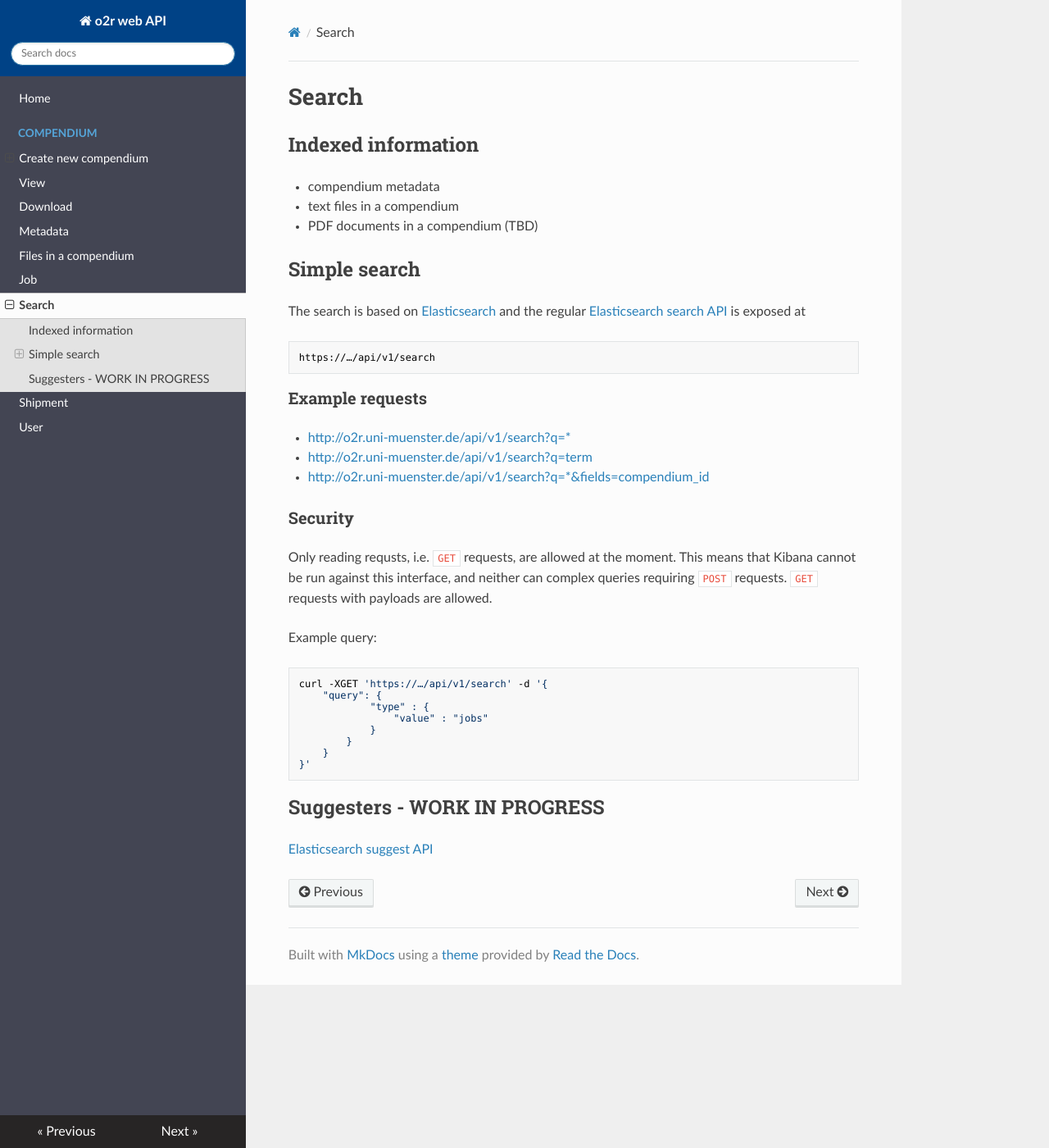
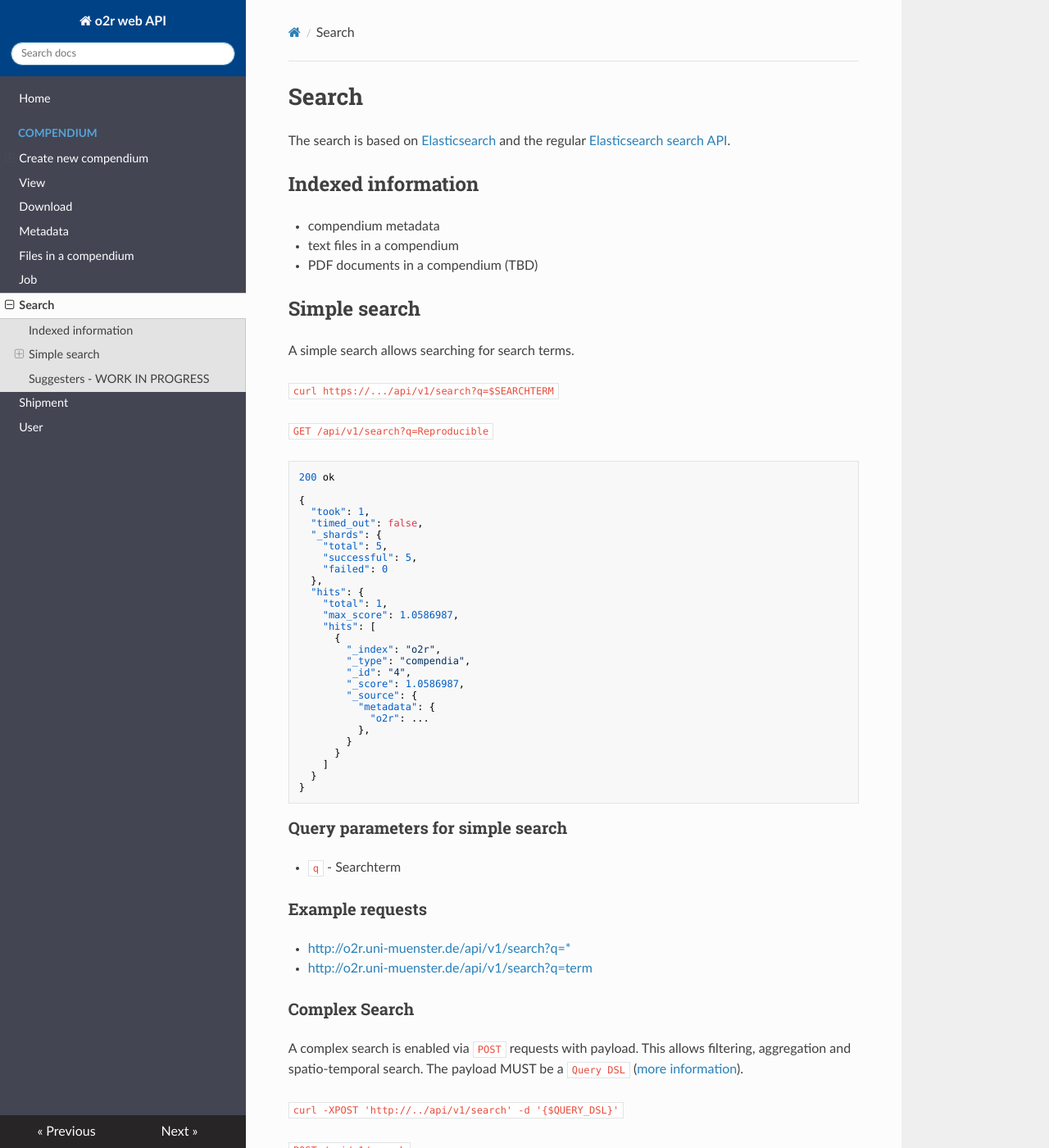
Before and after one commit to o2r-project/api, an MkDocs documentation site: the page built from docs/search.md, in a window 1280 px wide and 1400 px high. Shown: the whole window at 82% size. Built offline with MkDocs 1.6.1, drawn with Linux system fonts in a browser that asks for light colours; nearby versions of some CDN libraries; old or Windows-style settings are respelled for this version of MkDocs; some of the changed text lies outside the part shown.

Commit message:
update search api
  - allow two endpoints (GET with query parameter q, POST with payload)
  - remove security section, since nginx configuration will be changed
  - add example requests

````diff
--- a/docs/search.md
+++ b/docs/search.md
@@ -1,4 +1,6 @@
 # Search
+
+The search is based on [Elasticsearch](https://www.elastic.co/) and the regular [Elasticsearch search API](https://www.elastic.co/guide/en/elasticsearch/reference/current/search.html).
 
 ## Indexed information
 
@@ -8,31 +10,122 @@
 
 ## Simple search
 
-The search is based on [Elasticsearch](https://www.elastic.co/) and the regular [Elasticsearch search API](https://www.elastic.co/guide/en/elasticsearch/reference/current/search.html) is exposed at
+A simple search allows searching for search terms.
 
-```bash
-https://…/api/v1/search
+`curl https://.../api/v1/search?q=$SEARCHTERM`
+
+`GET /api/v1/search?q=Reproducible`
+
+```json
+200 ok
+
+{
+  "took": 1,
+  "timed_out": false,
+  "_shards": {
+    "total": 5,
+    "successful": 5,
+    "failed": 0
+  },
+  "hits": {
+    "total": 1,
+    "max_score": 1.0586987,
+    "hits": [
+      {
+        "_index": "o2r",
+        "_type": "compendia",
+        "_id": "4",
+        "_score": 1.0586987,
+        "_source": {
+          "metadata": {
+            "o2r": ...
+          },
+        }
+      }
+    ]
+  }
+}
 ```
+
+### Query parameters for simple search
+
+- `q` - Searchterm
 
 ### Example requests
 
 - [http://o2r.uni-muenster.de/api/v1/search?q=*](http://o2r.uni-muenster.de/api/v1/search?q=*)
 - [http://o2r.uni-muenster.de/api/v1/search?q=term](http://o2r.uni-muenster.de/api/v1/search?q=term)
-- [http://o2r.uni-muenster.de/api/v1/search?q=*&fields=compendium_id](http://o2r.uni-muenster.de/api/v1/search?q=*&fields=compendium_id)
 
-### Security
+### Complex Search
 
-Only reading requsts, i.e. `GET` requests, are allowed at the moment. This means that Kibana cannot be run against this interface, and neither can complex queries requiring `POST` requests. `GET` requests with payloads are allowed.
+A complex search is enabled via `POST` requests with payload. This allows filtering, aggregation and spatio-temporal search. The payload MUST be a `Query DSL` ([more information](https://www.elastic.co/guide/en/elasticsearch/reference/current/query-dsl.html)).
 
-Example query:
+`curl -XPOST 'http://../api/v1/search' -d '{$QUERY_DSL}'`
+
+`POST /api/v1/search`
+
+```json
+200 ok
+
+{
+  "took": 1,
+  "timed_out": false,
+  "_shards": {
+    "total": 5,
+    "successful": 5,
+    "failed": 0
+  },
+  "hits": {
+    "total": 1,
+    "max_score": 1.0586987,
+    "hits": [
+      {
+        "_index": "o2r",
+        "_type": "compendia",
+        "_id": "4",
+        "_score": 1.0586987,
+        "_source": {
+          "metadata": {
+            "o2r": ...
+          },
+        }
+      }
+    ]
+  }
+}
+```
+
+### Example request
 
 ```bash
-curl -XGET 'https://…/api/v1/search' -d '{
-    "query": {
-            "type" : {
-                "value" : "jobs"
+curl -XPOST 'https://o2r.uni-muenster.de/api/v1/search' -d '{
+    "index": "o2r",
+    "body": {
+        "query": {
+            "bool": {
+                "must": {
+                    "match_all": {}
+                },
+                "filter": [
+                    {
+                        "range": {
+                            "metadata.o2r.temporal.begin": {
+                                "from": "2015-03-01T00:00:00.000Z"
+                            }
+                        }
+                    },
+                    {
+                        "range": {
+                            "metadata.o2r.temporal.end": {
+                                "to": "2017-10-01T00:00:00.000Z"
+                            }
+                        }
+                    }
+                ]
             }
-        }
+        },
+        "from": 0,
+        "size": 10
     }
 }'
 ```
````
